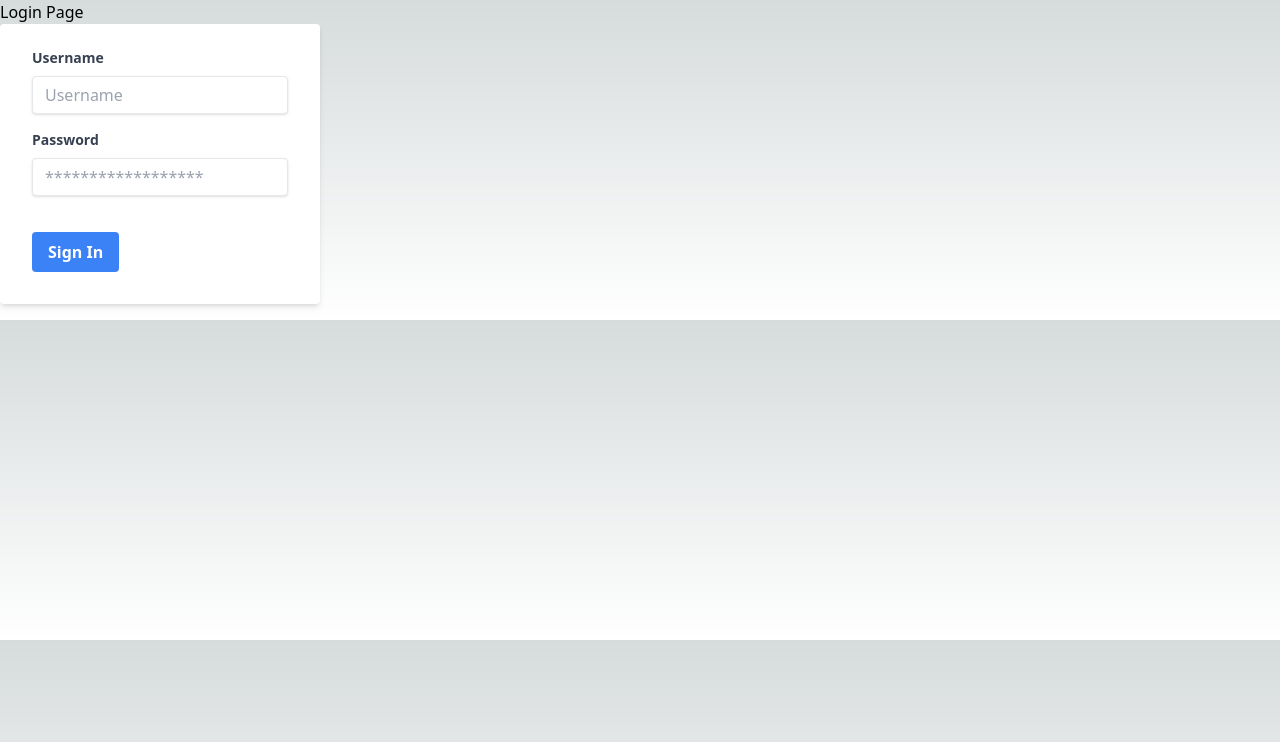
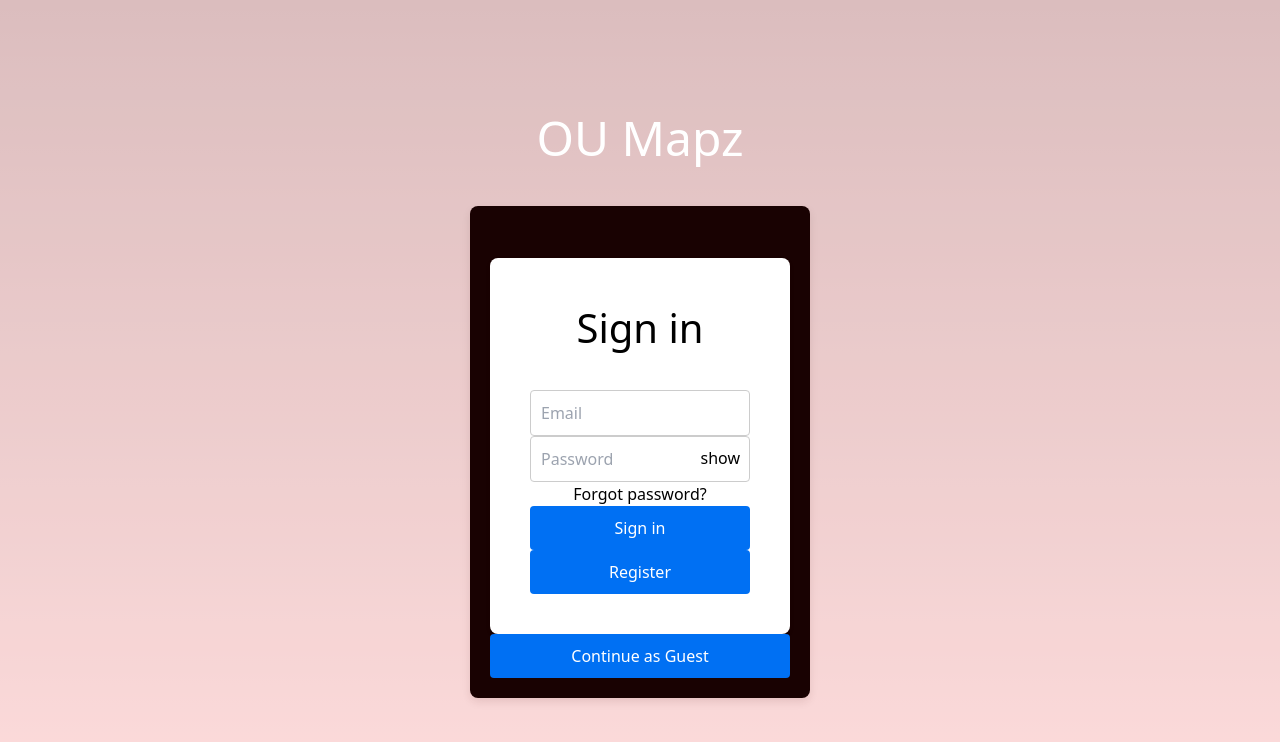
Before and after one commit to tuann72/ou-mapz, a Next.js app: page /login in a window 1280 px wide. Shown: the top 742 px of the page. Built offline with nearby package versions, Linux system fonts and the light colour scheme; no server answers.

Commit message:
Added functionality to the login/logout button on the map page

```diff
--- a/src/pages/login.js
+++ b/src/pages/login.js
@@ -1,30 +1,167 @@
-import React from 'react';
+// pages/index.tsx
+import React, { useState } from 'react';
+import styles from '../styles/Home.module.css';
+import { createUserWithEmailAndPassword, signInWithEmailAndPassword, signOut } from 'firebase/auth';
+import {auth, db} from '../../firebase.js';
+import { create } from 'domain';
+import {collection, addDoc, setDoc, doc, getDoc} from 'firebase/firestore';
+import { useRouter } from 'next/router';
+import { useAuth } from '../contexts/authContext';
 
-function LoginPage() {
+/*
+This page was created by Mahnoor Saeed and Vishnu Patel
+Page, layout and styling was created by Mahnoor Saeed
+Firebase functions(handleUserCreation, loginUser, addData, and getData)
+were created by Vishnu Patel
+*/
+
+const LoginPage = () => {
+  const pageRouter = useRouter()
+  // email variable that is changed in input
+  let [email, setEmail] = useState('');
+  // password varibale to be changed in input
+  const [password, setPassword] = useState('');
+  const [showPassword, setShowPassword] = useState(false);
+  // e is just a temporary variable (event handler) because this function is embedded in the
+  // submit form function in order to test it
+  const { currentUser } = useAuth() // gets the currentUser (logged in or out) from authContext
+  const { login } = useAuth() // gets login function from authContext
+  const { logout } = useAuth()
+
+  /*
+  if (currentUser) {
+    pageRouter.push('/map') // redirects user to map page if already logged in
+    // idea: instead of redirecting immediately, could prompt user to sign out or redirect
+  }
+  */
+
+
+  async function addData(e){
+  // prevent default form submission behavior
+    e.preventDefault();
+    // get whatever collection is needed(will specify in firebase, in this case users)
+    const usersRef = collection(db,'users');
+    // set a doc in the usersRef collection, we will name it aum
+    await setDoc(doc(usersRef, "aum"), {
+      // this doc will have the parameter data, name aumm age 81
+      name: "aum",
+      age: 81,
+    });
+  }
+  // this function is not yet tested and functional
+  // e is still an event listener which is temporarily needed to test on a form
+  async function getData(e){
+    // prevent default form submission behavior
+    e.preventDefault();
+    // get collection name in this case "users"
+    const collectionRef = "users";
+    const document = "aum";
+    // try to retrieve data
+    try{
+      // get document reference
+      // db is our firebase variable, collection ref is our collection and
+      // document is the doc we are trying to retrieve from firebase in the "users" collection
+      // get doc reference
+      const docRef = doc(db, collectionRef, document);
+      // get the snapshot of data from the reference
+      const docSnap = getDoc(docRef);
+      // get the actual data from snapshot
+      let data = (await docSnap).data
+
+
+    }catch(error){
+      // log any error caught
+      console.log(error);
+    }
+  }
+  // e is event handler
+  const handleUserCreation = (e) => {
+    // prevent default form behavior
+    e.preventDefault();
+    // login logic here
+    createUserWithEmailAndPassword(auth, email, password)
+      .then((userCredential) => {
+        // User created and get user info
+        const user = userCredential.user;
+      })
+      .catch((error) => {
+        // Handle errors here
+        console.error('Error creating user:', error.message);
+      });
+  }
+  // e is event handler
+const loginUser = (e) => {
+  // prevent default form behavior
+  e.preventDefault();
+  // check authentication in firebase
+  login(email, password) // calls login function from authContext
+  .then(() => {
+    /* Commented out by Tristen Pham because it was underlined red
+    // Signed in, so get user information/ credential
+    const user = userCredential.user;
+    */
+    // reroute user to map page upon successful login
+    pageRouter.push('/map')
+    // ...
+  })
+  .catch((error) => {
+    /* Commented out by Tristen Pham because error needed type Error but Error type does not have 'code' property
+    // print error message from firebase
+    const errorCode = error.code; Error does not have 'code' property
+    */
+    const errorMessage = error.message;
+  });
+}
+
+function handleGuest() {
+  logout()
+  .then(() => { // signs out user
+    // Sign-out successful, reroutes user to map page
+    pageRouter.push('/map')
+  }).catch((error) => {
+    // An error happened.
+  });
+}
+
+
   return (
-    <div className="w-full max-w-xs">
-      <h1>Login Page</h1>
-      <form className="bg-white shadow-md rounded px-8 pt-6 pb-8 mb-4">
-        <div className="mb-4">
-          <label className="block text-gray-700 text-sm font-bold mb-2" htmlFor="username">
-            Username
-          </label>
-          <input className="shadow appearance-none border rounded w-full py-2 px-3 text-gray-700 leading-tight focus:outline-none focus:shadow-outline" id="username" type="text" placeholder="Username" />
-        </div>
-        <div className="mb-6">
-          <label className="block text-gray-700 text-sm font-bold mb-2" htmlFor="password">
-            Password
-          </label>
-          <input className="shadow appearance-none border rounded w-full py-2 px-3 text-gray-700 mb-3 leading-tight focus:outline-none focus:shadow-outline" id="password" type="password" placeholder="******************" />
-        </div>
-        <div className="flex items-center justify-between">
-          <button className="bg-blue-500 hover:bg-blue-700 text-white font-bold py-2 px-4 rounded focus:outline-none focus:shadow-outline" type="button">
-            Sign In
-          </button>
-        </div>
-      </form>
+
+    <div className={styles.container}>
+      <h1 className={styles.mainTitle}>OU Mapz</h1>
+      <div className={styles.loginFormContainer}>
+        <form onSubmit={(e) => loginUser(e)} // please don't edit this line, or if you are just save original version as well -vishnu
+        className={styles.loginForm}>
+          <h2 className={styles.loginTitle}>Sign in</h2>
+          <input
+            type="email" // Ensuring this input is for emails
+            placeholder="Email"
+            value={email}
+            onChange={(e) => setEmail(e.target.value)}
+            className={styles.inputField}
+            required
+          />
+          <div className={styles.passwordInput}>
+            <input
+              type={showPassword ? "text" : "password"}
+              placeholder="Password"
+              value={password}
+              onChange={(e) => setPassword(e.target.value)}
+              className={styles.inputField}
+              required
+            />
+            <span className={styles.togglePassword} onClick={() => setShowPassword(!showPassword)}>
+              {showPassword ? 'hide' : 'show'}
+            </span>
+          </div>
+          <a href="#" className={styles.forgotPassword}>Forgot password?</a>
+          <button type="submit" className={styles.loginButton}>Sign in</button>
+          <button onClick={() => pageRouter.push('/register')}type="submit" className={styles.loginButton}>Register</button>
+        </form>
+        <button onClick={() => handleGuest()}type="submit" className={styles.loginButton}>Continue as Guest</button>
+      </div>
     </div>
   );
-}
+
+};
 
 export default LoginPage;
--- a/src/pages/map.js
+++ b/src/pages/map.js
@@ -6,6 +6,7 @@ import {auth} from '../../firebase.js';
 import {signOut} from 'firebase/auth';
 import { useAuth } from '../contexts/authContext'
 import { Container } from 'postcss';
+import { useRouter } from 'next/router';
 
 const MapPage = () => {
   const [searchTerm, setSearchTerm] = useState('');
@@ -13,6 +14,7 @@ const MapPage = () => {
   const [suggestions, setSuggestions] = useState(['Organizations', 'University of Oklahoma', 'Activities nearby']);
   const { currentUser } = useAuth() // gets currentUser from authContext
   const [logButtonText, setLogButtonText] = useState('Sign In');
+  const pageRouter = useRouter()
 
   // Function to handle search input changes
   const handleSearch = (e) => {
@@ -41,10 +43,25 @@ const MapPage = () => {
    }
    else {
     markerButton.hidden = true; // hides addMarkerButton if user is not logged in/continued as guest
+    setLogButtonText("Sign In")
    }
   }, [currentUser]) /* currentUser is a dependency (hiding addMarkerButton depends on whether user is logged in)
   so it needs to be included in the dependency array
   */
+
+  function handleUserAuth() {
+    if (currentUser) {
+      signOut(auth).then(() => { // signs out user
+        // Sign-out successful.
+        console.log("logged out")
+      }).catch((error) => {
+        // An error happened.
+      });
+    }
+    else {
+      pageRouter.push("/login")
+    }
+  }
 
   // Add addMarker functionality here, currently contains code to sign user out
   function handleClick() {
@@ -90,7 +107,7 @@ const MapPage = () => {
         </div>
         <div className='flex h-full items-end justify-center'>
           <div className="flex w-full justify-between">
-            <button ref={logButton} className="bg-blue-500 hover:bg-blue-400 text-white font-bold py-2 px-4 border-b-4 border-blue-700 hover:border-blue-500 rounded" >{logButtonText}</button>
+            <button ref={logButton} className="bg-blue-500 hover:bg-blue-400 text-white font-bold py-2 px-4 border-b-4 border-blue-700 hover:border-blue-500 rounded" onClick={() => handleUserAuth()}>{logButtonText}</button>
             <button ref={addMarkerButton} className="bg-blue-500 hover:bg-blue-400 text-white font-bold py-2 px-4 border-b-4 border-blue-700 hover:border-blue-500 rounded" hidden={true} onClick={() => handleClick()}> hello</button>
           </div>
         </div>
```
